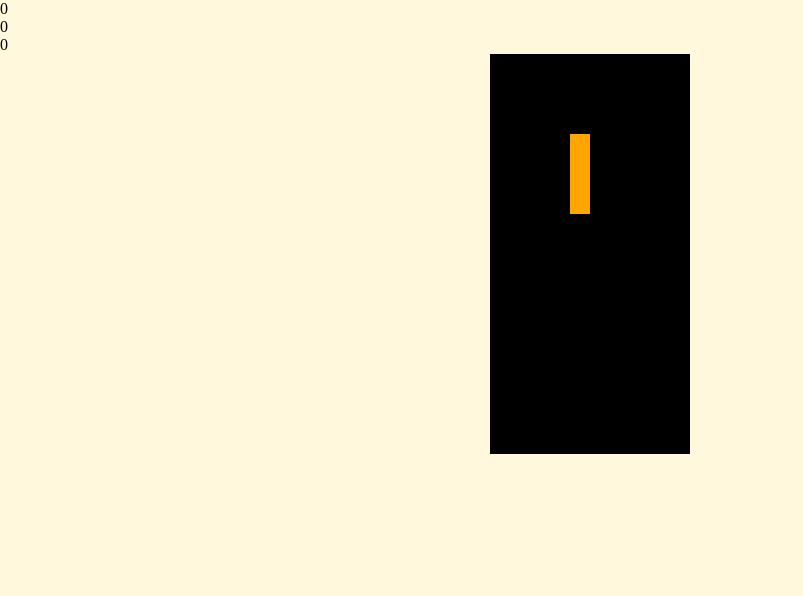
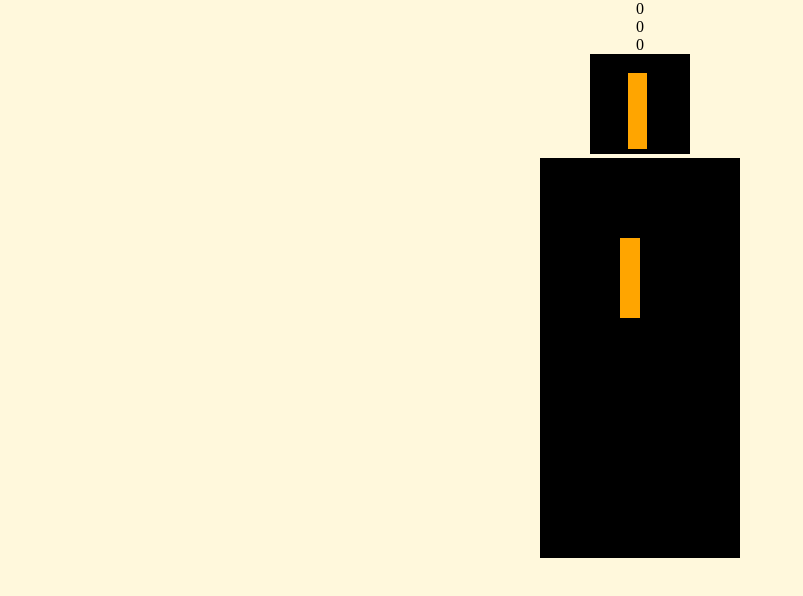
Before and after one commit to Ton3t/Tetris, a plain HTML site: page index.html in a window 1280 px wide. Shown: the whole page, without its empty margins (0-803 px from the left). Drawn offline with Linux system fonts and the light colour scheme.

Commit message:
tetris v0.2

```diff
--- a/css/style.css
+++ b/css/style.css
@@ -7,4 +7,11 @@ body {
 .contenedor {
     width: 300px;
     margin: auto;
+    text-align: center;
 }
+
+.estadisticas {
+    width: 300px;
+    margin: auto;
+    text-align: center;
+}
--- a/index.html
+++ b/index.html
@@ -7,9 +7,12 @@
     <title>Tetris</title>
 </head>
 <body>
-    <div id="score"></div>
-    <div id="lines"></div>
-    <div id="level"></div>
+    <div class="estadisticas">
+        <div id="score"></div>
+        <div id="lines"></div>
+        <div id="level"></div>
+        <canvas id="nextPiece" width="100" height="100"></canvas>
+    </div>
     <div class="contenedor">
         <canvas id="tetris" width="200" height="400"></canvas>
         <script src="js/apps.js"></script>
--- a/js/apps.js
+++ b/js/apps.js
@@ -3,6 +3,8 @@ let dropInterval = 1000;
 let dropCounter = 0;
 
 const canvas = document.getElementById('tetris');
+const canvasNext = document.getElementById('nextPiece');
+const contextNext = canvasNext.getContext('2d');
 const context = canvas.getContext('2d');
 const grid = createMatriz(10, 20);
 const colores = [
@@ -26,6 +28,7 @@ const player = {
 };
 
 context.scale(20, 20);
+contextNext.scale(19,19);
 
 function createPiece(tipo) {
     if (tipo==='T') {
@@ -118,14 +121,26 @@ function drawMatriz(matriz, offset) {
     });
 }
 
+function drawMatrizNext(matriz, offset) {
+    contextNext.fillStyle = "black";
+    contextNext.fillRect(0, 0, canvasNext.width, canvasNext.height);
+
+    matriz.forEach((row, y) => {
+        row.forEach((value, x) => {
+            if (value !== 0) {
+                contextNext.fillStyle = colores[value];
+                contextNext.fillRect(x + offset.x, y + offset.y, 1, 1);
+            }
+        });
+    });
+}
+
 function draw() {
     context.fillStyle = "#000";
     context.fillRect(0, 0, canvas.width, canvas.height);
-    drawMatriz(grid, {
-        x: 0,
-        y: 0
-    });
+    drawMatriz(grid, {x: 0, y: 0});
     drawMatriz(player.matriz, player.pos);
+    drawMatrizNext(player.next, {x:1, y:1});
 }
 
 function gridSweet() {
@@ -195,9 +210,27 @@ function rotate(matriz) {
 
 function playerReset() {
     const pieces = 'TOLJZSI';
-    player.matriz = createPiece(pieces[pieces.length * Math.random() | 0]);
+    dropInterval = 1000 - (player.level * 100);
+    if(player.next === null) {
+        player.matriz = createPiece(pieces[pieces.length * Math.random() | 0]);
+    }
+
+    else {
+        player.matriz = player.next;
+    }
+
+    player.next = createPiece(pieces[pieces.length * Math.random() | 0]);
     player.pos.x = (grid[0].length / 2 | 0) - (player.matriz[0].length / 2 | 0);
     player.pos.y = 0;
+
+    if(colide(grid, player)) {
+        grid.forEach(row => row.fill(0));
+        player.score = 0;
+        player.level = 0;
+        player.lines = 0;
+        alert("Has perdido");
+        updateScore();
+    }
 }
 
 function updateScore() {
```
